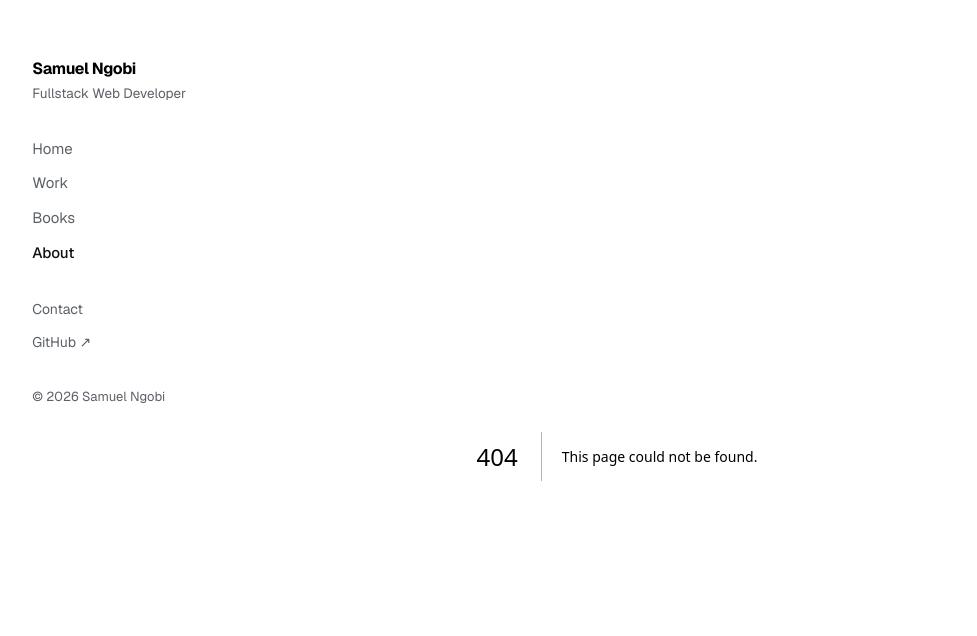
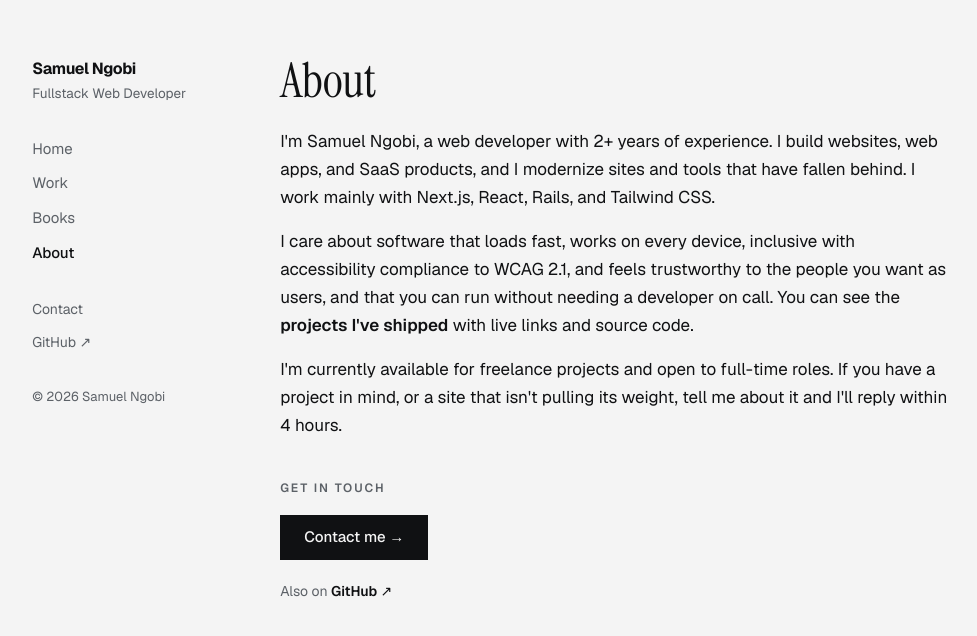
Before and after one commit to samuel-sarmah/samuel, a Next.js app: page /about in a window 1280 px wide. Before the commit this address had no page. Shown: the top 636 px of the page, without its empty margins (147-1124 px from the left). Built offline with nearby package versions, Linux system fonts and the light colour scheme.

Commit message:
feat: add about page

```diff
--- /dev/null
+++ b/app/about/page.js
@@ -0,0 +1,50 @@
+export const metadata = { title: "About · Samuel Sarmah" };
+
+const EMAIL = "sarmah2020samuel@gmail.com";
+
+export default function About() {
+  return (
+    <div>
+      <h1 className="display text-[clamp(2.2rem,5.5vw,3rem)]">About</h1>
+      <div className="mt-5 space-y-4 text-[17px]">
+        <p>
+          I'm Samuel Ngobi, a web developer with 2+ years of experience. I build websites, web apps,
+          and SaaS products, and I modernize sites and tools that have fallen
+          behind. I work mainly with Next.js, React, Rails, and Tailwind CSS.
+        </p>
+        <p>
+          I care about software that loads fast, works on every
+          device, inclusive with accessibility compliance to WCAG 2.1, and feels trustworthy to the people you want as users, and that
+          you can run without needing a developer on call. You can see the{" "}
+          <a href="/work" className="link">projects I've shipped</a> with live
+          links and source code.
+        </p>
+        <p>
+          I'm currently available for freelance projects and open to
+          full-time roles. If you have a project in mind, or a site that
+          isn't pulling its weight, tell me about it and I'll reply
+          within 4 hours.
+        </p>
+      </div>
+
+      <div className="mt-10">
+        <p className="section-label">Get in touch</p>
+        <p className="mt-4">
+          <a
+            href={`mailto:${EMAIL}`}
+            className="inline-block bg-[var(--fg)] px-6 py-2.5 text-[15px] font-medium text-[var(--bg)] transition-opacity hover:opacity-85"
+          >
+            Contact me →
+          </a>
+        </p>
+        <p className="mt-5 text-[14px] text-[var(--muted)]">
+          Also on{" "}
+          <a href="https://github.com/samuel-sarmah" target="_blank" rel="noreferrer" className="link">
+            GitHub ↗
+          </a>
+          {/* TODO: add LinkedIn link here when ready */}
+        </p>
+      </div>
+    </div>
+  );
+}
```
